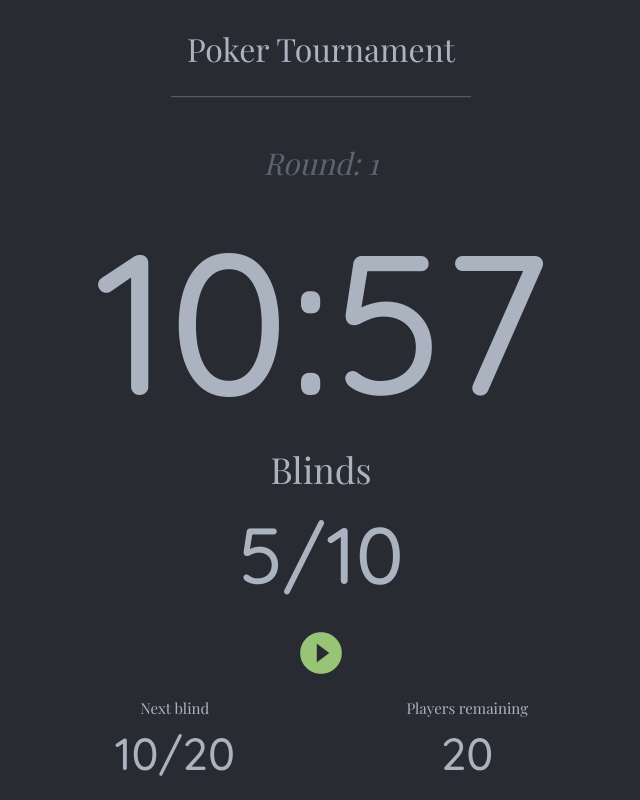
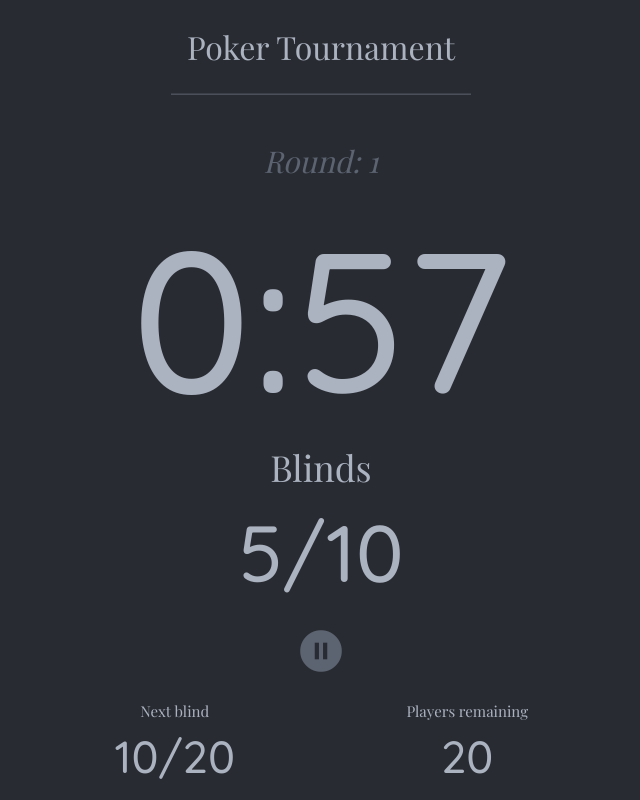
Before and after one commit to gtietjen/poker-timer, a website: page index.html in a window 1280 px wide. Both pictures are taken after a click on the icon "play_circle_filled". Shown: the whole page, without its empty margins (319-959 px from the left). Drawn offline with nearby package versions, Linux system fonts and the light colour scheme; a web font is replaced by a local one.

Commit message:
Adds ability for user to start countdown and the play button will be replaced with the pause button. #2

```diff
--- a/css/styles.css
+++ b/css/styles.css
@@ -64,11 +64,22 @@ p {
 
 .material-icons {
   font-size: 50px;
-  color: #97C475;
 }
 
 .material-icons:hover {
   cursor: pointer;
+}
+
+#play-button {
+  color: #97c475;
+}
+
+#pause-button {
+  color: #5c6371;
+}
+
+.hidden {
+  display: none;
 }
 
 @media (min-width: 577px) {
--- a/index.html
+++ b/index.html
@@ -1,14 +1,14 @@
+<!DOCTYPE html>
 <html>
-
   <head>
-  <meta charset="utf-8">
-  <meta http-equiv="X-UA-Compatible" content="IE=edge">
-  <meta name="apple-mobile-web-app-capable" content="yes">
-  <meta name="viewport" content="width=device-width, initial-scale=1">
-  <link href="https://fonts.googleapis.com/icon?family=Material+Icons" rel="stylesheet">
-  <link href="https://fonts.googleapis.com/css?family=Playfair+Display:400,400i|Quicksand:400,500,700" rel="stylesheet">
-  <link href="https://maxcdn.bootstrapcdn.com/bootstrap/3.3.7/css/bootstrap.min.css" rel="stylesheet" integrity="sha384-BVYiiSIFeK1dGmJRAkycuHAHRg32OmUcww7on3RYdg4Va+PmSTsz/K68vbdEjh4u" crossorigin="anonymous">
-  <link rel="stylesheet" href="css/styles.css">
+    <meta charset="utf-8"/>
+    <meta http-equiv="X-UA-Compatible" content="IE=edge"/>
+    <meta name="apple-mobile-web-app-capable" content="yes"/>
+    <meta name="viewport" content="width=device-width, initial-scale=1"/>
+    <link href="https://fonts.googleapis.com/icon?family=Material+Icons" rel="stylesheet"/>
+    <link href="https://fonts.googleapis.com/css?family=Playfair+Display:400,400i|Quicksand:400,500,700" rel="stylesheet"/>
+    <link href="https://maxcdn.bootstrapcdn.com/bootstrap/3.3.7/css/bootstrap.min.css" rel="stylesheet" integrity="sha384-BVYiiSIFeK1dGmJRAkycuHAHRg32OmUcww7on3RYdg4Va+PmSTsz/K68vbdEjh4u" crossorigin="anonymous"/>
+    <link rel="stylesheet" href="css/styles.css"/>
     <title>Poker Timer</title>
   </head>
 
--- a/js/main.js
+++ b/js/main.js
@@ -2,7 +2,7 @@ var rounds = [
   {
     name: 'Poker Tournament',
     roundNumber: 1,
-    time: 11,
+    time: 1,
     currentBlind: '5/10',
     nextBlind: '10/20'
   }
@@ -88,10 +88,17 @@ function renderRound(round) {
   $playButton.setAttribute('id', 'play-button')
   $playButton.textContent = 'play_circle_filled'
 
+  var $pauseButton = document.createElement('i')
+  $pauseButton.classList.add('material-icons', 'hidden')
+  $pauseButton.setAttribute('id', 'pause-button')
+  $pauseButton.textContent = 'pause_circle_filled'
+
   $round.appendChild($br1)
   $round.appendChild($playButtonRow)
   $playButtonRow.appendChild($playButtonContainer)
   $playButtonContainer.appendChild($playButton)
+  $playButtonContainer.appendChild($pauseButton)
+
   $round.appendChild($br2)
 
   var $bottomContainer = document.createElement('div')
@@ -136,6 +143,11 @@ function displayMarkup() {
 displayMarkup()
 
 var playButton = document.getElementById('play-button')
+var pauseButton = document.getElementById('pause-button')
+
+playButton.addEventListener('click', function () {
+  countdown(rounds[0].time)
+})
 
 function countdown(minutes) {
   var seconds = 60
@@ -161,8 +173,12 @@ function countdown(minutes) {
     }
   }
   tick()
+  playButton.classList.add('hidden')
+  pauseButton.classList.remove('hidden')
+
+  pauseButton.addEventListener('click', function () {
+    clearInterval(tick)
+    playButton.classList.remove('hidden')
+    pauseButton.classList.add('hidden')
+  })
 }
-
-playButton.addEventListener('click', function () {
-  countdown(rounds[0].time)
-})
```
Lines whose indentation alone changed are shown as unchanged.
